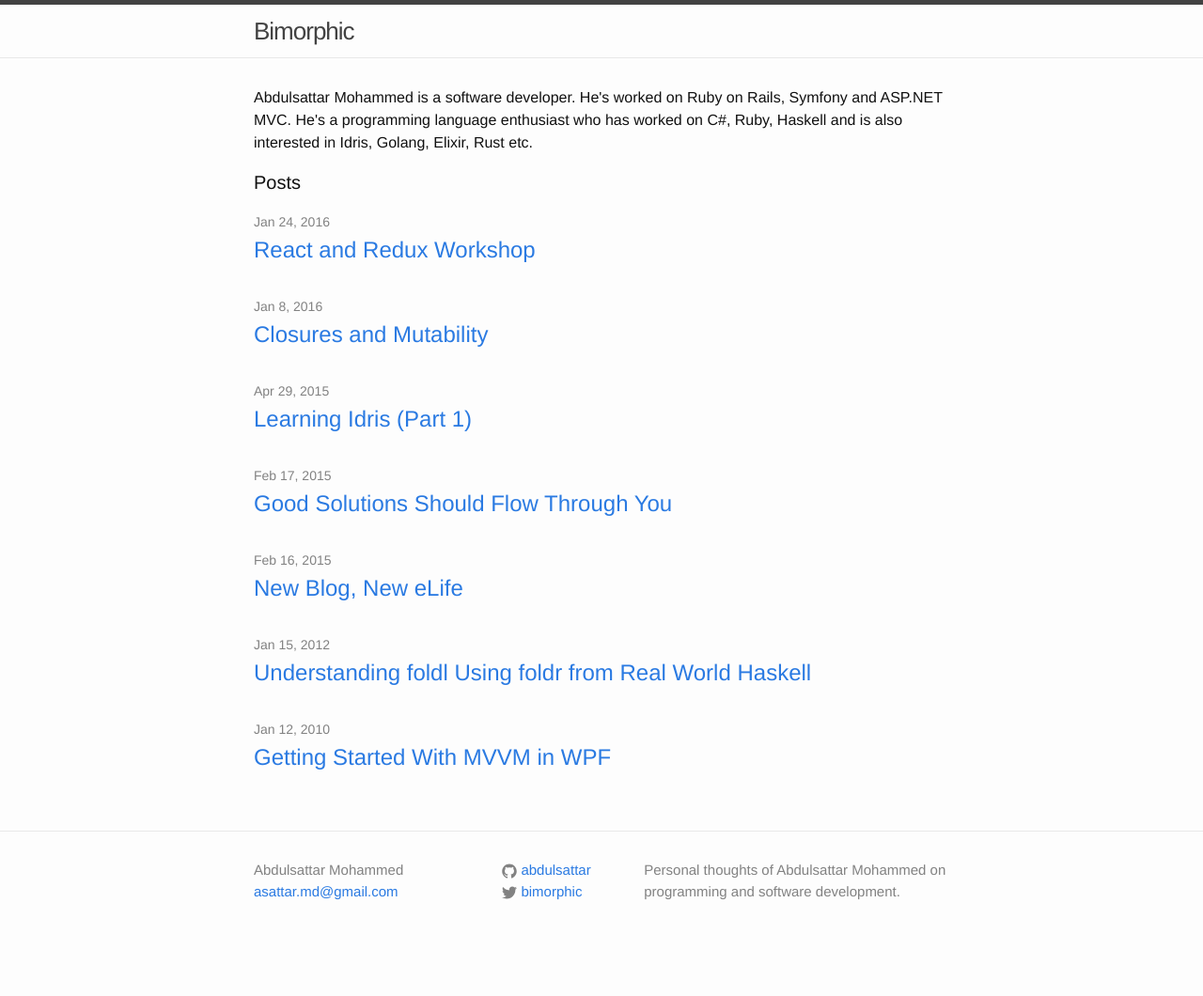
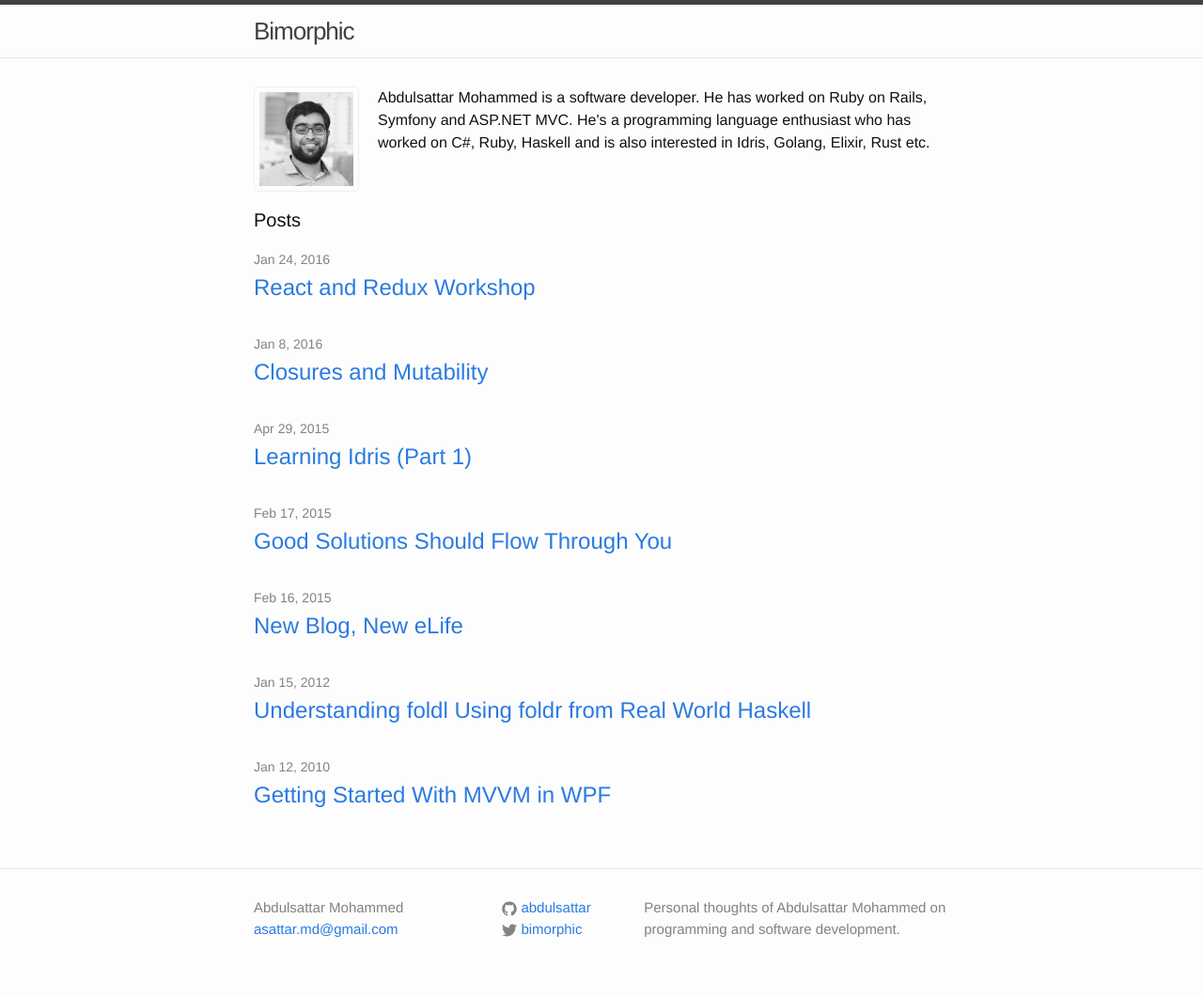
Before and after one commit to abdulsattar/abdulsattar.github.io, a Jekyll site: the page built from index.html, in a window 1280 px wide. Shown: the whole page at 94% size. Built offline with Jekyll 4.4.1, drawn with Linux system fonts in a browser that asks for light colours; Markdown is read by kramdown in place of the engine named in the settings; before the commit the page ends 1020 px from its top, so only the background shows below that.

Commit message:
Add photo

```diff
--- a/_sass/_layout.scss
+++ b/_sass/_layout.scss
@@ -156,7 +156,19 @@
     }
 }
 
-
+.intro {
+   p {
+       @extend %clearfix;
+       .photo {
+           padding: 5px;
+           border: #eee 1px solid;
+           border-radius: 5px;
+           width: 100px;
+           margin-right: 20px;
+           float: left;
+       }
+   }
+}
 
 /**
  * Page content
--- a/index.html
+++ b/index.html
@@ -6,8 +6,8 @@ layout: default
 
   <article class="intro">
     <p>
-    <img src="https://www.gravatar.com/avatar/57733f1aef49b1201107b7fcf8c2ec53?s=100" title="" style="display: none;">
-    Abdulsattar Mohammed is a software developer. He's worked on Ruby on Rails, Symfony and ASP.NET MVC. He's a programming language enthusiast who has worked on C#, Ruby, Haskell and is also interested in Idris, Golang, Elixir, Rust etc.
+    <img class="photo" src="/photo.jpg" title="Photo">
+    Abdulsattar Mohammed is a software developer. He has worked on Ruby on Rails, Symfony and ASP.NET MVC. He's a programming language enthusiast who has worked on C#, Ruby, Haskell and is also interested in Idris, Golang, Elixir, Rust etc.
     </p>
   </article>
 
```
Also changed, not shown: photo.jpg (added).
